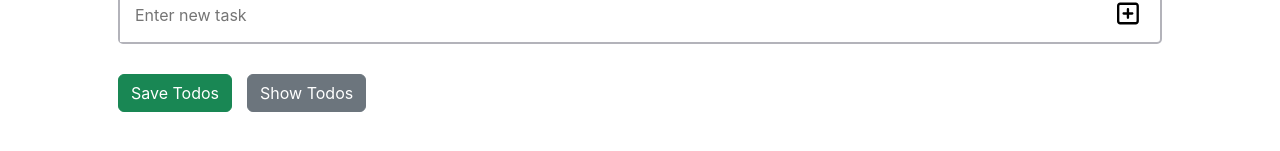
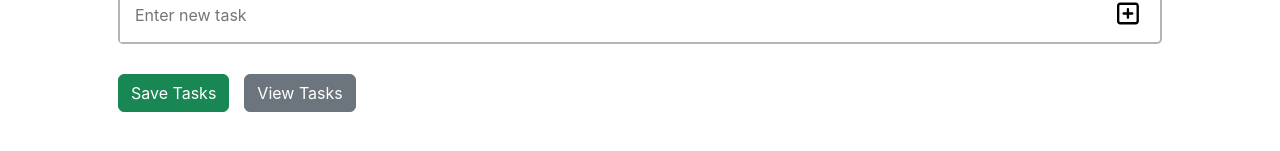
Before and after one commit to Kinsuksingh/todo-app, a React (Create React App) app: page / in a window 1280 px wide. Shown: the part 185-336 px from the top of the page. Built offline with nearby package versions, Linux system fonts and the light colour scheme.

Commit message:
Change button text

```diff
--- a/src/App.js
+++ b/src/App.js
@@ -62,8 +62,8 @@ const App = () => {
       <TaskInput onAddTask={addNewTask}/>
       <div className='align-self-start'>
         {/* Buttons to save tasks to localStorage and toggle task list visibility */}
-        <button type='button' className='btn btn-success mr' onClick={handleSaveClick}>Save Todos</button>
-        <button type='button' className='btn btn-secondary mr' onClick={onSetIsShow}>{isShow? 'Hide Todos' : 'Show Todos'}</button>
+        <button type='button' className='btn btn-success mr' onClick={handleSaveClick}>Save Tasks</button>
+        <button type='button' className='btn btn-secondary mr' onClick={onSetIsShow}>{isShow? 'Hide Tasks' : 'View Tasks'}</button>
       </div>
 
       {/* Conditionally render the TaskList component based on the isShow state */}
```
